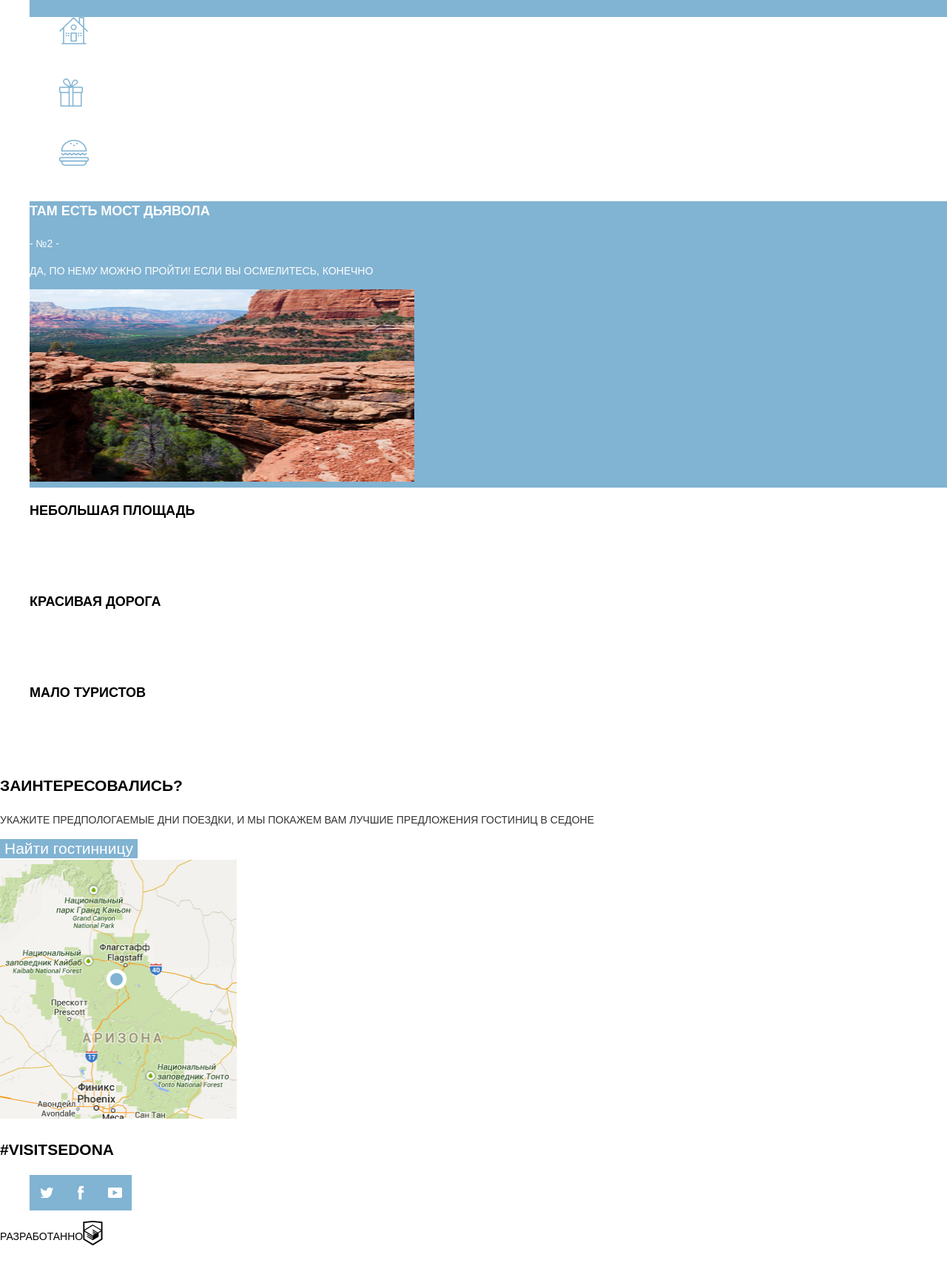
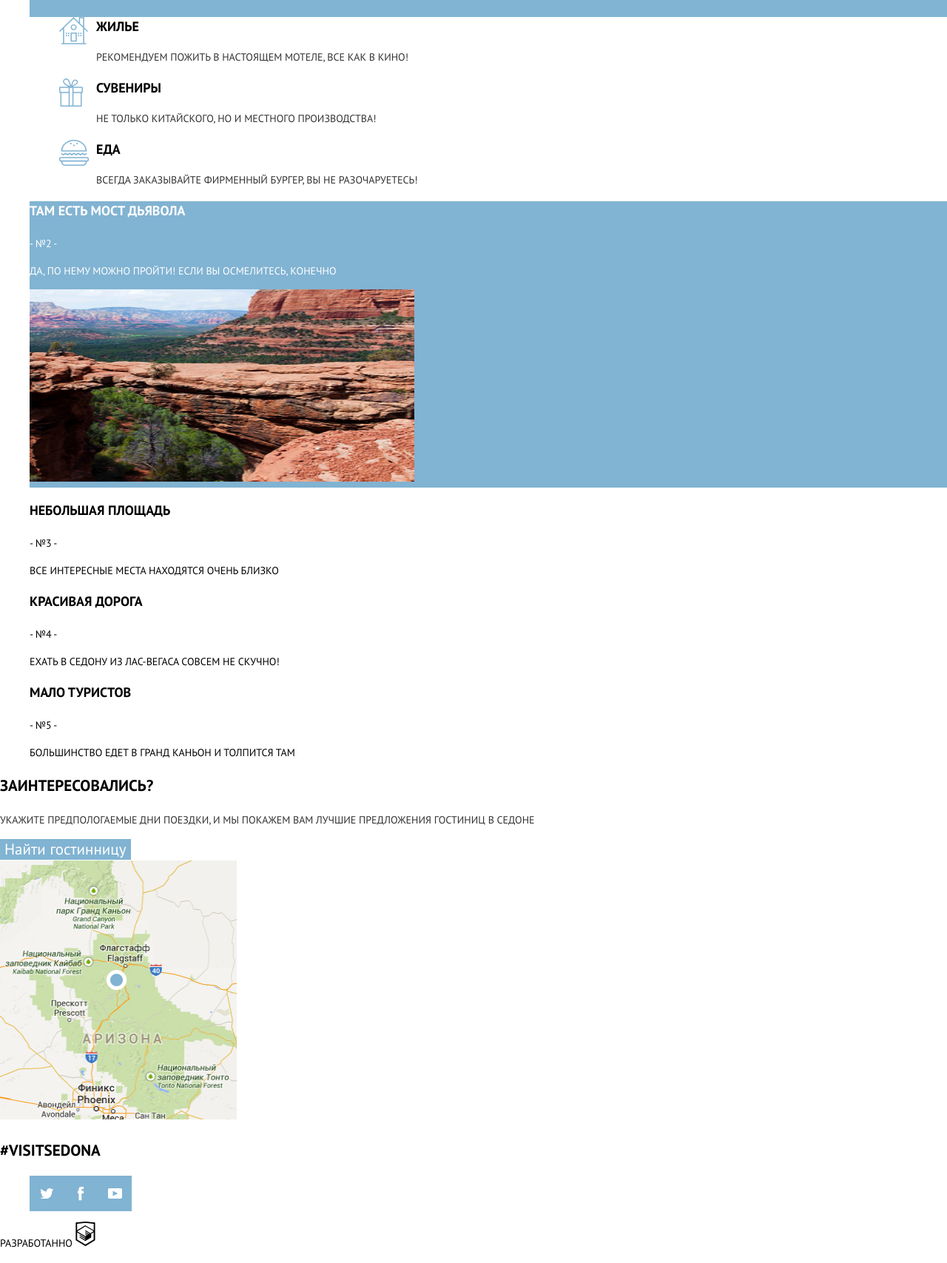
Before and after one commit to griprodata/1585633-sedona-21, a website: page source/index.html in a window 1280 px wide. Shown: the part 1194-2901 px from the top of the page at 74% size. Drawn offline with nearby package versions, Linux system fonts and the light colour scheme; files that its build step writes are made by us from their sources.

Commit message:
stilisation 3.1

```diff
--- a/source/index.html
+++ b/source/index.html
@@ -45,43 +45,43 @@
       <h2 class="visually-hidden">Наши преимущества</h2>
       <div class="content__wrapper">
         <ol class="content__list">
-          <li class="content__item item-blue">
+          <li class="content__item content__item-blue">
             <h3 class="content__intro">Настоящий городок</h3>
             <span class="content__number">- №1 -</span>
             <p class="content__article">Седона не аттракцион для туристов, там течет своя жизнь</p>
             <img class="content__image" src="img/photo-city.jpg" width="520" height="260" alt="город">
-            <ul class="content-advantages">
-              <li class="content-advantages__item home">
-                <h3 class="content-advantages__title">Жилье</h3>
-                <p class="content-advantages__text">Рекомендуем пожить в настоящем мотеле, все как в кино!</p>
+            <ul class="content__advantages">
+              <li class="content__advantages-item content__advantages-item-home">
+                <h3 class="content__advantages-title">Жилье</h3>
+                <p class="content__advantages-text">Рекомендуем пожить в настоящем мотеле, все как в кино!</p>
               </li>
-              <li class="content-advantages__item gift">
-                <h3 class="content-advantages__title">Сувениры</h3>
-                <p class="content-advantages__text">Не только китайского, но и местного производства!</p>
+              <li class="content__advantages-item content__advantages-item-gift">
+                <h3 class="content__advantages-title">Сувениры</h3>
+                <p class="content__advantages-text">Не только китайского, но и местного производства!</p>
               </li>
-              <li class="content-advantages__item burger">
-                <h3 class="content-advantages__title">Еда</h3>
-                <p class="content-advantages__text">Всегда заказывайте фирменный бургер, вы не разочаруетесь!</p>
+              <li class="content__advantages-item content__advantages-item-burger">
+                <h3 class="content__advantages-title">Еда</h3>
+                <p class="content__advantages-text">Всегда заказывайте фирменный бургер, вы не разочаруетесь!</p>
               </li>
             </ul>
           </li>
-          <li class="content__item item-blue">
+          <li class="content__item content__item-blue">
             <h3 class="content__intro">Там есть мост дьявола</h3>
             <span class="content__number">- №2 -</span>
             <p class="content__article">Да, по нему можно пройти! Если вы осмелитесь, конечно</p>
             <img src="img/photo-bridge.jpg" width="520" height="260" alt="">
           </li>
-          <li class="content__item item-black">
+          <li class="content__item content__item-black">
             <h3 class="content__intro">Небольшая площадь</h3>
             <span class="content__number">- №3 -</span>
             <p class="content__article">Все интересные места находятся очень близко</p>
           </li>
-          <li class="content__item item-black">
+          <li class="content__item content__item-black">
             <h3 class="content__intro">Красивая дорога</h3>
             <span class="content__number">- №4 -</span>
             <p class="content__article">Ехать в Седону из Лас-Вегаса совсем не скучно!</p>
           </li>
-          <li class="content__item item-black">
+          <li class="content__item content__item-black">
             <h3 class="content__intro">Мало туристов</h3>
             <span class="content__number">- №5 -</span>
             <p class="content__article">Большинство едет в Гранд Каньон и толпится там</p>
@@ -105,20 +105,21 @@
       <p class="footer__title">#visitsedona</p>
       <ul class="footer__list">
         <li class="footer__item">
-          <a class="footer__link tw" href="#" aria-label="twitter"></a>
+          <a class="footer__link footer__link-tw" href="#" aria-label="twitter"></a>
         </li>
         <li class="footer__item">
-          <a class="footer__link fb" href="#" aria-label="facebook"></a>
+          <a class="footer__link footer__link-fb" href="#" aria-label="facebook"></a>
         </li>
         <li class="footer__item">
-          <a class="footer__link utb" href="#" aria-label="youtube"></a>
+          <a class="footer__link footer__link-utb" href="#" aria-label="youtube"></a>
         </li>
       </ul>
-      <div class="footer-copyright">
-        <span class="footer-copyright__text">Разработанно</span>
-        <a class="footer-copyright__link" href="https://htmlacademy.ru/intensive/adaptive"><img
-            src="img/htmlacademy.svg" width="27" height="34" alt="логотип html академии"></a>
-      </div>
+      <p class="footer__copyright">
+        <span class="footer__copyright-text">Разработанно</span>
+        <a class="footer__copyright-link" href="https://htmlacademy.ru/intensive/adaptive">
+          <img class="footer__copyright-image" src="img/htmlacademy.svg" width="27" height="34"
+            alt="логотип html академии"></a>
+      </p>
     </div>
   </footer>
 </body>
--- a/source/less/blocks/content.less
+++ b/source/less/blocks/content.less
@@ -4,34 +4,33 @@
 
 .content__intro {
   font-size: 18px;
+  line-height: 26px;
 }
 
 .content__number {
   line-height: 21px;
-  color: @white;
 }
 
 .content__article {
-  color: @white;
   line-height: 21px;
 }
 
-.item-blue {
+.content__item-blue {
   color: @white;
   background-color: @blue;
 }
 
-.item-black {
+.content__item-black {
   color: @black;
 }
 
-.content-advantages__item {
+.content__advantages-item {
   position: relative;
   padding-left: 50px;
   margin: 0;
 }
 
-.home::before {
+.content__advantages-item-home::before {
   content: "";
   position: absolute;
   top: 0;
@@ -41,7 +40,7 @@
   background-image: url("../img/icon-house.svg");
 }
 
-.gift::before {
+.content__advantages-item-gift::before {
   content: "";
   position: absolute;
   top: 0;
@@ -51,7 +50,7 @@
   background-image: url("../img/icon-gift.svg");
 }
 
-.burger::before {
+.content__advantages-item-burger::before {
   content: "";
   position: absolute;
   top: 0;
@@ -61,15 +60,18 @@
   background-image: url("../img/icon-burger.svg");
 }
 
-.content-advantages {
+.content__advantages {
   background-color: @white;
 }
 
-.content-advantages__title {
+.content__advantages-title {
   font-size: 18px;
+  line-height: 26px;
+  color: @black;
   font-weight: 700;
 }
 
-.content-advantages__text {
+.content__advantages-text {
   line-height: 21px;
+  color: @space;
 }
--- a/source/less/blocks/footer.less
+++ b/source/less/blocks/footer.less
@@ -1,5 +1,6 @@
 .footer__title {
   font-size: 21px;
+  line-height: 26px;
   font-weight: 700;
 }
 
@@ -25,8 +26,7 @@
   background-color: #5496bd;
 }
 
-
-.tw::before {
+.footer__link-tw::before {
   display: block;
   content: "";
   width: 17px;
@@ -40,7 +40,7 @@
   background-position: 0 0;
 }
 
-.fb::before {
+.footer__link-fb::before {
   display: block;
   content: "";
   width: 9px;
@@ -54,7 +54,7 @@
   background-position: 0 0;
 }
 
-.utb::before {
+.footer__link-utb::before {
   display: block;
   content: "";
   width: 19px;
--- a/source/less/blocks/intro.less
+++ b/source/less/blocks/intro.less
@@ -1,5 +1,6 @@
 .intro__title {
   font-size: 18px;
+  line-height: 26px;
   font-weight: 700;
 }
 
--- a/source/less/blocks/header.less
+++ b/source/less/blocks/main-nav.less
@@ -7,11 +7,11 @@
 }
 
 .main-nav__item:hover {
-  background: #669ec0;
+  background: @extrablue;
 }
 
 .main-nav__item:active {
-  background: #5496bd;
+  background: @basicblue;
 }
 
 .main-nav__toggle {
--- a/source/less/blocks/page.less
+++ b/source/less/blocks/page.less
@@ -1,13 +1,10 @@
-.page {
-  font-family: "PT Sans Narrow", "Arial", sans-serif;
+.page__body {
+  font-family: "PT Sans", "Arial", sans-serif;
   font-weight: 400;
   font-size: 14px;
   line-height: 26px;
   font-style: normal;
   text-transform: uppercase;
-}
-
-.page__body {
   background-color: @white;
   color: @black;
   margin: 0;
--- a/source/less/blocks/photo.less
+++ b/source/less/blocks/photo.less
@@ -7,12 +7,13 @@
 }
 
 .photo__title {
-  font-size: 21px;
+  font-size: 18px;
   font-weight: 700;
 }
 
 .photo__text {
-  font-size: 18px;
+  font-size: 14px;
+  line-height: 24px;
   color: @space;
 }
 
--- a/source/less/blocks/search.less
+++ b/source/less/blocks/search.less
@@ -1,5 +1,6 @@
 .search__title {
   font-size: 21px;
+  line-height: 26px;
   font-weight: 700;
 }
 
@@ -9,20 +10,23 @@
 }
 
 .search__button {
+  font-family: "PT Sans", "Arial", sans-serif;
   font-size: 21px;
+  line-height: 26px;
   color: @white;
   background: @blue;
   border: none;
 }
 
 .search__button:hover {
-  background-color: #669ec0;
+  background-color: @extrablue;
 }
 
 .search__button:active {
-  background-color: #5496bd;
+  background-color: @basicblue;
+  color: rgba(@white, 0.3);
 }
 
 .search__button:disabled {
-  background-color: #e5e5e5;
+  background-color: @basicwhite;
 }
--- a/source/less/fonts.less
+++ b/source/less/fonts.less
@@ -2,21 +2,16 @@
   font-family: "PT Sans";
   font-style: normal;
   font-weight: 400;
-  src: url("../fonts/pt-sans-v12-latin_cyrillic-regular.eot");
-  /* IE9 Compat Modes */
   src: local(""),
-    url("../fonts/pt-sans-v12-latin_cyrillic-regular.woff2") format("woff2"),
-    url("../fonts/pt-sans-v12-latin_cyrillic-regular.woff") format("woff");
+    url("../fonts/ptsans.woff2") format("woff2"),
+    url("../fonts/ptsans.woff") format("woff");
 }
 
-/* pt-sans-700 - latin_cyrillic */
 @font-face {
   font-family: "PT Sans";
   font-style: normal;
   font-weight: 700;
-  src: url("../fonts/pt-sans-v12-latin_cyrillic-700.eot");
-  /* IE9 Compat Modes */
   src: local(""),
-    url("../fonts/pt-sans-v12-latin_cyrillic-700.woff2") format("woff2"),
-    url("../fonts/pt-sans-v12-latin_cyrillic-700.woff") format("woff");
+    url("../fonts/ptsansbold.woff2") format("woff2"),
+    url("../fonts/ptsansbold.woff") format("woff");
 }
--- a/source/less/style.less
+++ b/source/less/style.less
@@ -2,7 +2,7 @@
 @import "var.less";
 @import "fonts.less";
 @import "blocks/page.less";
-@import "blocks/header.less";
+@import "blocks/main-nav.less";
 @import "blocks/intro.less";
 @import "blocks/content.less";
 @import "blocks/photo.less";
--- a/source/less/var.less
+++ b/source/less/var.less
@@ -2,3 +2,6 @@
 @blue: #81b3d2;
 @black: #000000;
 @space: #333333;
+@extrablue:#669ec0;
+@basicblue:#5496bd;
+@basicwhite:#e5e5e5;
```
Lines whose indentation alone changed are shown as unchanged.
